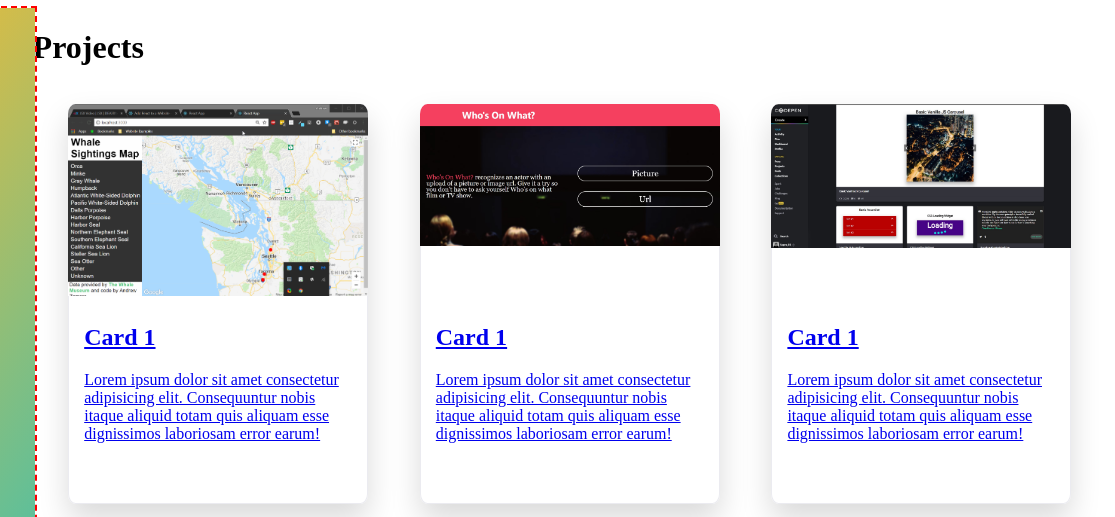
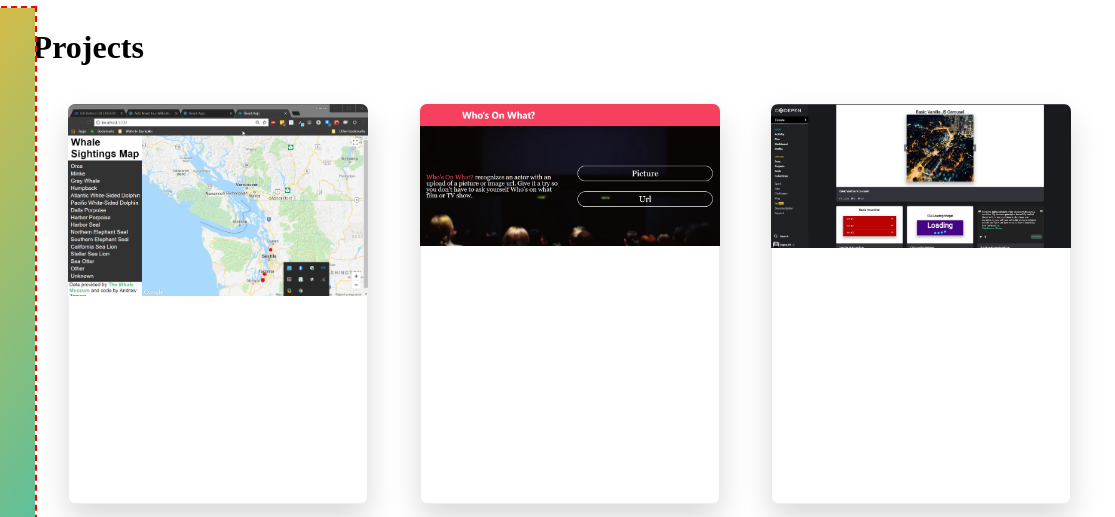
Before and after one commit to AndrewZamora/andrewzamora.github.io, a Gatsby site: page /projects in a window 1280 px wide. Shown: the top 517 px of the page, 165-1280 px from the left. Built offline with nearby package versions, Linux system fonts and the light colour scheme; Gatsby itself is replaced by a stand-in of ours.

Commit message:
Added card to stories and changed it's styles and props

```diff
--- a/src/components/card.css
+++ b/src/components/card.css
@@ -1,13 +1,19 @@
+.card-link {
+    text-decoration: none;
+    color: #333333;
+}
+
 .card {
     height: 400px;
     width: 300px;
-    border-radius: 2.5%;
+    border-radius: 7px;
     overflow: hidden;
     /*  <property> <duration> <timing-function> <delay>  */
-    transition: box-shadow 0.3s cubic-bezier(0.25, 0.1, 0.25, 1);
+    /* transition: box-shadow 0.3s cubic-bezier(0.25, 0.1, 0.25, 1); */
     /* @keyframes duration | timing-function | delay | name */
     /* animation: 1.5s linear 1s floatShadow; */
-    animation: 0.1s floatShadow forwards 0.5s;
+    /* animation: 0.1s floatShadow forwards 0.5s; */
+    box-shadow: inset 0 0 0 1px #ebebf0, 0 15px 30px 0 rgba(0, 0, 0, 0.15);
     margin: 1em;
 }
 
--- a/src/components/card.js
+++ b/src/components/card.js
@@ -2,15 +2,15 @@ import PropTypes from "prop-types"
 import React from "react"
 import "./card.css"
 
-const Card = ({url,img}) => (
-  <a href={url} target="_blank" rel="noopener noreferrer">
+const Card = ({url,img, title, info}) => (
+  <a className="card-link" href={url} target="_blank" rel="noopener noreferrer">
     <div className="card">
       <div className="img-container">
-        <img src={img} alt="Project" />
+        <img src={img} alt={title} />
       </div>
       <div className="card-text">
-        <h2 className="card-title">Card 1</h2>
-        <p>Lorem ipsum dolor sit amet consectetur adipisicing elit. Consequuntur nobis itaque aliquid totam quis aliquam esse dignissimos laboriosam error earum!</p>
+        <h2 className="card-title">{title}</h2>
+        <p>{info}</p>
       </div>
     </div>
   </a>
@@ -19,11 +19,13 @@ const Card = ({url,img}) => (
 Card.propTypes = {
   url: PropTypes.string,
   img: PropTypes.string,
+  title: PropTypes.string,
 }
 
 Card.defaultProps = {
   url: ``,
   img: ``,
+  title: ``,
 }
 
 export default Card
```
Also changed, not shown: stories/card.stories.js (added, +13 -0 lines).
